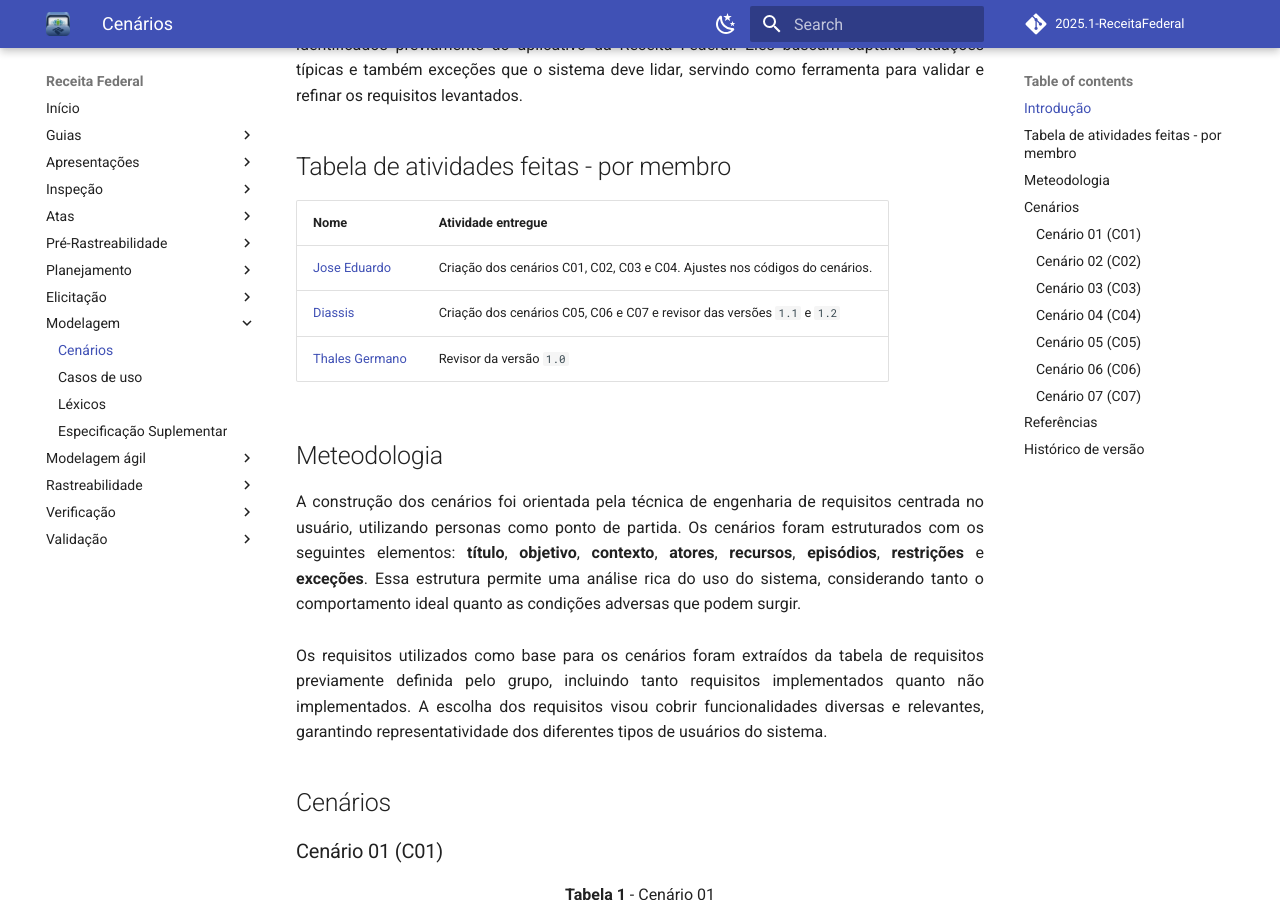
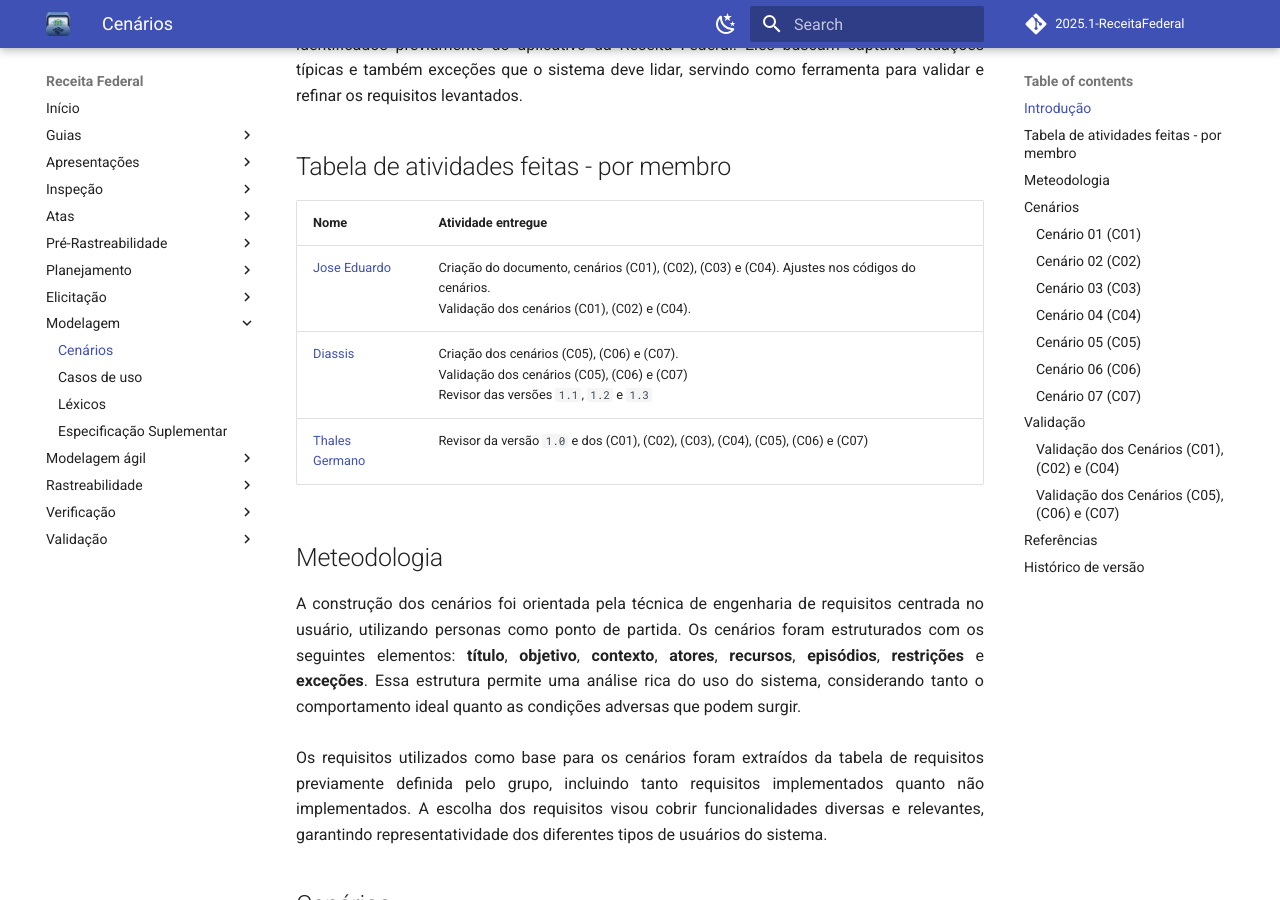
Before and after one commit to Requisitos-de-Software/2025.1-Meu-INSS, an MkDocs documentation site: the page built from docs/modelagem/cenarios.md, in a window 1280 px wide and 900 px high, scrolled down 378 px. Built offline with MkDocs 1.6.1 and Material for MkDocs 9.7.7, drawn with Linux system fonts in a browser that asks for light colours; comment, search, counter and statistics services are not loaded; some of the changed text lies outside the part shown.

Commit message:
add videos das validações

```diff
--- a/docs/modelagem/cenarios.md
+++ b/docs/modelagem/cenarios.md
@@ -12,9 +12,9 @@
 
 |Nome                                               | Atividade entregue                        |
 | ------------------------------------------------- | ----------------------------------------- |
-| [Jose Eduardo](https://github.com/jevprado)   | Criação dos cenários C01, C02, C03 e C04. Ajustes nos códigos do cenários.                                   |
-| [Diassis](https://github.com/Diaxiz)                 | Criação dos cenários C05, C06 e C07 e revisor das versões `1.1` e `1.2`         |
-| [Thales Germano](https://github.com/thalesgvl)       | Revisor da versão `1.0` |
+| [Jose Eduardo](https://github.com/jevprado)   | Criação do documento, cenários (C01), (C02), (C03) e (C04). Ajustes nos códigos do cenários.  <br> Validação dos cenários (C01), (C02) e (C04).                              |
+| [Diassis](https://github.com/Diaxiz)                 | Criação dos cenários (C05), (C06) e (C07). <br> Validação dos cenários (C05), (C06) e (C07) <br> Revisor das versões `1.1`, `1.2`  e  `1.3`    |
+| [Thales Germano](https://github.com/thalesgvl)       | Revisor da versão `1.0` e dos (C01), (C02), (C03), (C04), (C05), (C06) e (C07) |
 
 ## Meteodologia
 <p align="justify">
@@ -147,6 +147,40 @@
 
 <font size="3"><p style="text-align: center">Fonte: [Diassis](https://github.com/Diaxiz), 2025.</p></font>
 
+
+## Validação
+
+### Validação dos Cenários (C01), (C02) e (C04)
+
+<p style="text-align: center"><b>Vídeo 1</b> - Validação do Cenários (C01), (C02) e (C04) </p>
+
+<iframe width="700" height="400"
+        src="https://www.youtube.com/embed/kn9lYAKCSZc"
+        title="YouTube video player"
+        frameborder="0"
+        allow="accelerometer; autoplay; clipboard-write; encrypted-media; gyroscope; picture-in-picture; web-share"
+        referrerpolicy="strict-origin-when-cross-origin"
+        allowfullscreen>
+</iframe>
+
+<font size="3"><p style="text-align: center">Fonte: [Jose Eduardo](https://github.com/jevprado), 2025.</p></font>
+
+### Validação dos Cenários (C05), (C06) e (C07)
+
+<p style="text-align: center"><b>Vídeo 2</b> - Validação do Cenários (C05), (C06) e (C07) </p>
+
+<iframe width="700" height="400"
+        src="https://www.youtube.com/embed/_LRFZSRCIS8"
+        title="YouTube video player"
+        frameborder="0"
+        allow="accelerometer; autoplay; clipboard-write; encrypted-media; gyroscope; picture-in-picture; web-share"
+        referrerpolicy="strict-origin-when-cross-origin"
+        allowfullscreen>
+</iframe>
+
+<font size="3"><p style="text-align: center">Fonte: [Diassis](https://github.com/Diaxiz), 2025.</p></font>
+
+
 ## Referências
 
 > <a>1.</a> Sommerville, Ian. Engenharia de Software. 10ª ed. São Paulo, 2019.
@@ -164,3 +198,4 @@
 `1.0` | 09/05/2025 | Criação do documento de cenários | [Jose Eduardo](https://github.com/jevprado) e [Diassis](https://github.com/Diaxiz) | [Thales Germano](https://github.com/thalesgvl)  |
 `1.1` | 08/06/2025 | Colocando código nos cenários | [Jose Eduardo](https://github.com/jevprado) | [Diassis](https://github.com/Diaxiz)  |
  `1.2`  | 12/06/2025 | Adição da tabela de atividade dos membros | [Jose Eduardo](https://github.com/jevprado) | [Diassis](https://github.com/Diaxiz) |
+ `1.3`  | 30/06/2025 | Video de validação - (C01), (C02), (C04), (C05), (C06) e (C07) | [Jose Eduardo](https://github.com/jevprado) | [Diassis](https://github.com/Diaxiz) |
```
Also changed, not shown: docs/modelagem-agil/nfr-framework.md (+17 -0 lines), docs/modelagem/casosdeuso.md (+23 -14 lines).
